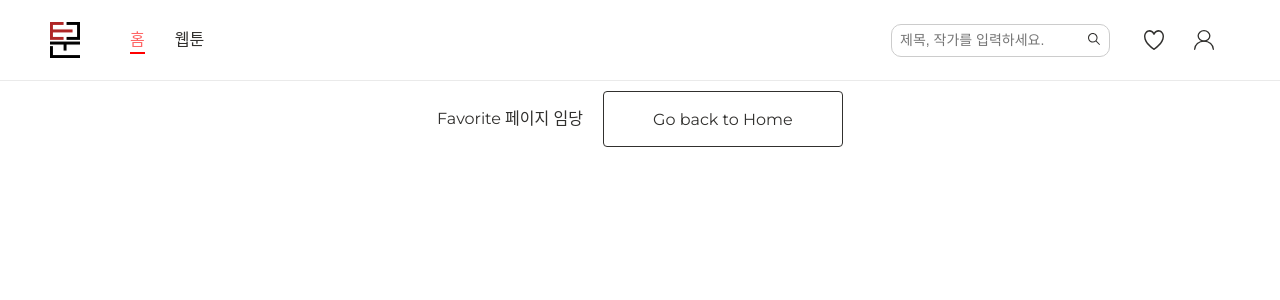
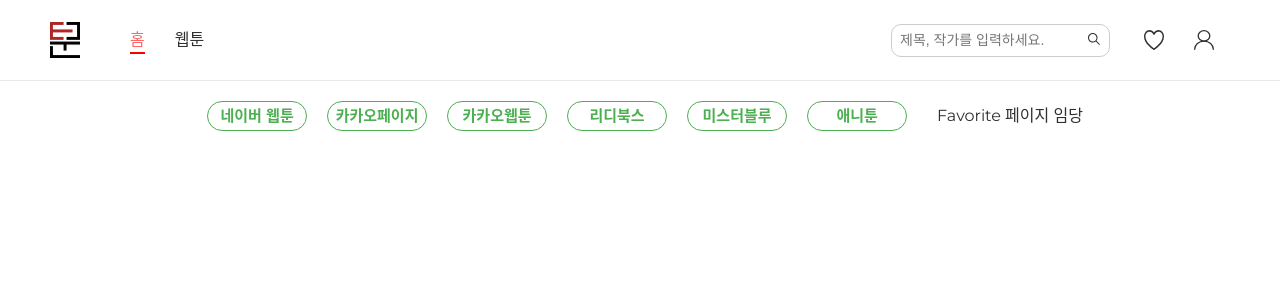
Before and after one commit to CODE-U-S/Webtoon-Search-Project-Frontend, a React (Create React App) app: page /webToon/mrblue in a window 1280 px wide. Shown: the top 300 px of the page. Built offline with nearby package versions, Linux system fonts and the light colour scheme; a web font is replaced by a local one.

Commit message:
feat: ButtonContainer 상단 고정

```diff
--- a/src/components/WebToon.js
+++ b/src/components/WebToon.js
@@ -8,7 +8,6 @@
 const WebToon = () => {
   const ThemeMode = useTheme();
   return (
-    <AppLayout>
       <ButtonContainer>
         <Link to='/naver'>
           <StyledButton theme={ThemeMode[0]}>네이버 웹툰</StyledButton>
@@ -29,7 +28,6 @@
           <StyledButton theme={ThemeMode[0]}>애니툰</StyledButton>
         </Link>
       </ButtonContainer>
-    </AppLayout>
   )
 }
 
--- a/src/pages/webtoon/mrblue.js
+++ b/src/pages/webtoon/mrblue.js
@@ -1,19 +1,17 @@
 import React from 'react';
-import axios from 'axios';
 import styled from 'styled-components';
 import AppLayout from '../../components/AppLayout';
-import { useHistory } from 'react-router-dom'; // React Router의 useHistory를 import합니다.
+
 import { useTheme } from '../../context/themeProvider';
 import { Link } from 'react-router-dom';
+import WebToon from '../../components/WebToon';
 
 const Favorite = () => {
   const ThemeMode = useTheme();
   return (
     <AppLayout>
+      <WebToon />
       <h2> Favorite 페이지 임당 </h2>
-      <StyledButton theme={ThemeMode[0]} to='/'>
-        Go back to Home
-      </StyledButton>
     </AppLayout>
   )
 }
```
